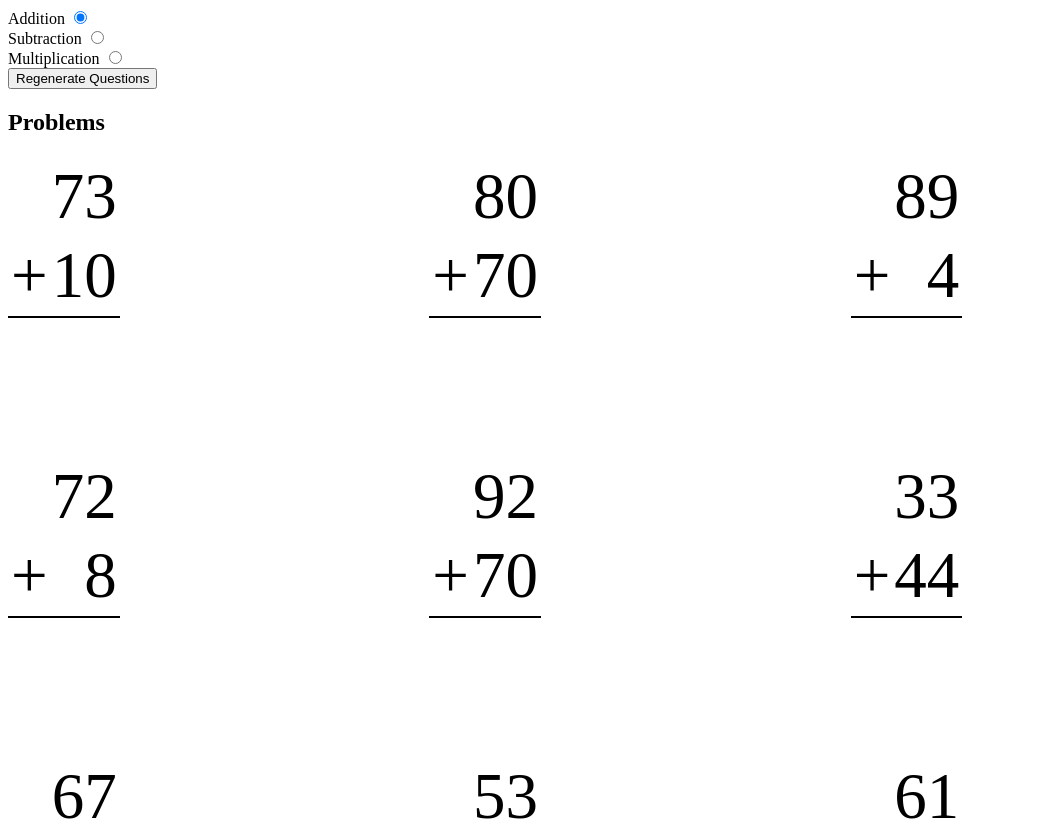
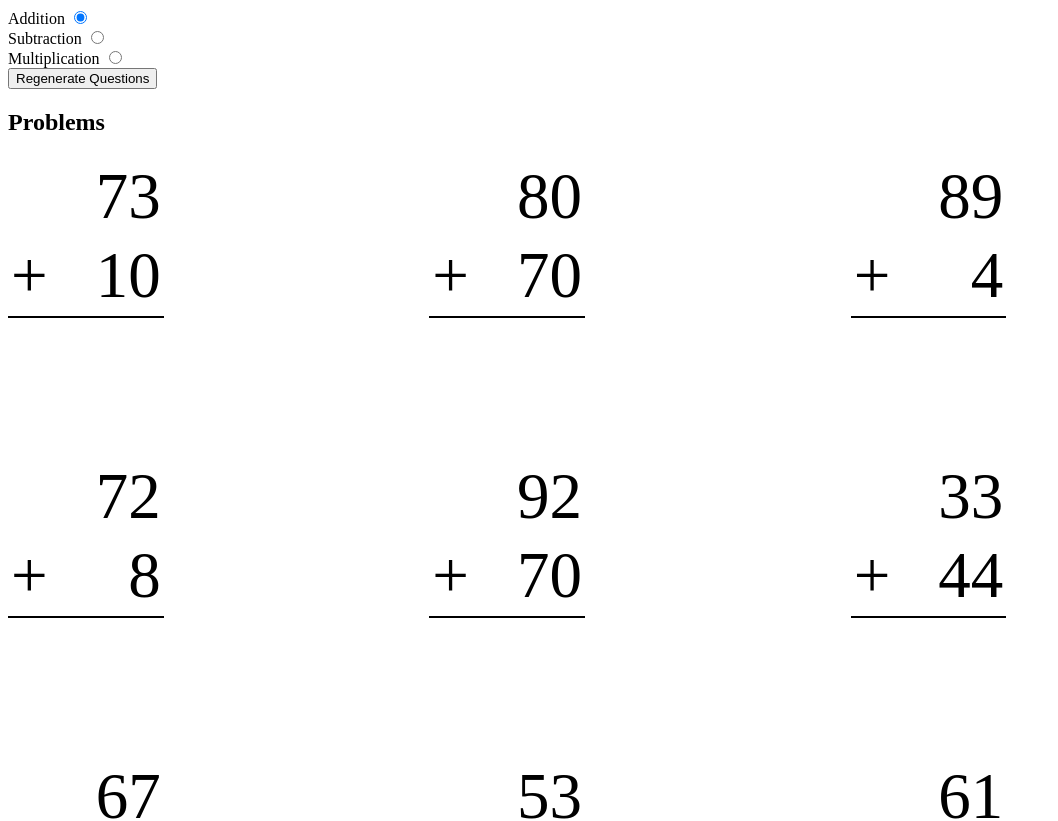
Before and after one commit to laidav/random-math, an Angular app: page / in a window 1280 px wide. Shown: the top 821 px of the page, without its empty margins (0-1058 px from the left). Built offline with nearby package versions, Linux system fonts and the light colour scheme.

Commit message:
more sytling

```diff
--- a/src/app/problem/problem.component.html
+++ b/src/app/problem/problem.component.html
@@ -2,12 +2,14 @@
   <table>
     <tr>
       <td></td>
+      <td class="empty"></td>
       <td>{{ problem?.top }}</td>
     </tr>
     <tr>
       <td *ngIf="problem?.operation === 'Addition'">+</td>
       <td *ngIf="problem?.operation === 'Subtraction'">-</td>
       <td *ngIf="problem?.operation === 'Multiplication'">x</td>
+      <td class="empty"></td>
       <td>{{ problem?.bottom }}</td>
     </tr>
   </table>
--- a/src/app/problem/problem.component.styl
+++ b/src/app/problem/problem.component.styl
@@ -6,3 +6,6 @@ table
 
 td
   text-align: right;
+
+.empty
+  width: 40px;
```
